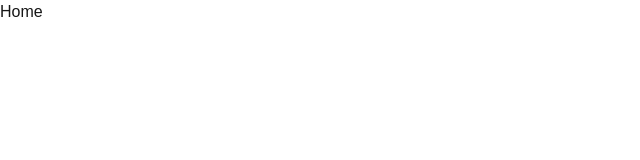
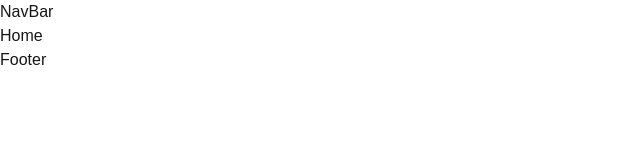
Before and after one commit to Anawrulkabir/car-service-management, a Next.js app: page / in a window 1280 px wide. Shown: the top 160 px of the page, without its empty margins (0-640 px from the left). Built offline with nearby package versions, Linux system fonts and the light colour scheme.

Commit message:
Navbar & Footer Added

```diff
--- a/app/page.tsx
+++ b/app/page.tsx
@@ -1,8 +1,12 @@
+import Footer from "@/components/Footer";
+import Navbar from "@/components/Navbar";
 
 export default function Home() {
   return (
     <div>
+      <Navbar/>
       Home
+      <Footer/>
     </div>
   );
 }
--- /dev/null
+++ b/components/Footer.tsx
@@ -0,0 +1,11 @@
+import React from 'react';
+
+const Footer = () => {
+    return (
+        <div>
+            Footer
+        </div>
+    );
+};
+
+export default Footer;
--- /dev/null
+++ b/components/Navbar.tsx
@@ -0,0 +1,11 @@
+import React from 'react';
+
+const Navbar = () => {
+    return (
+        <div>
+            NavBar
+        </div>
+    );
+};
+
+export default Navbar;
```
